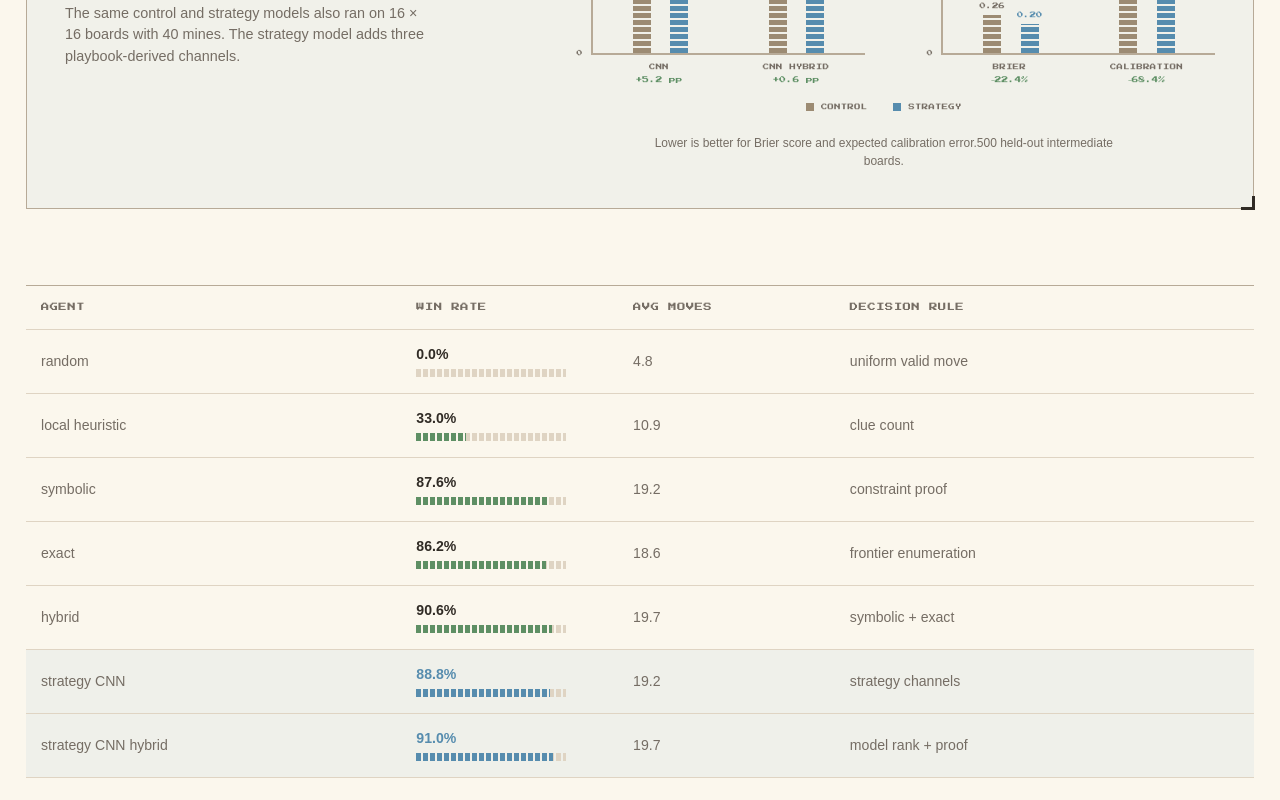
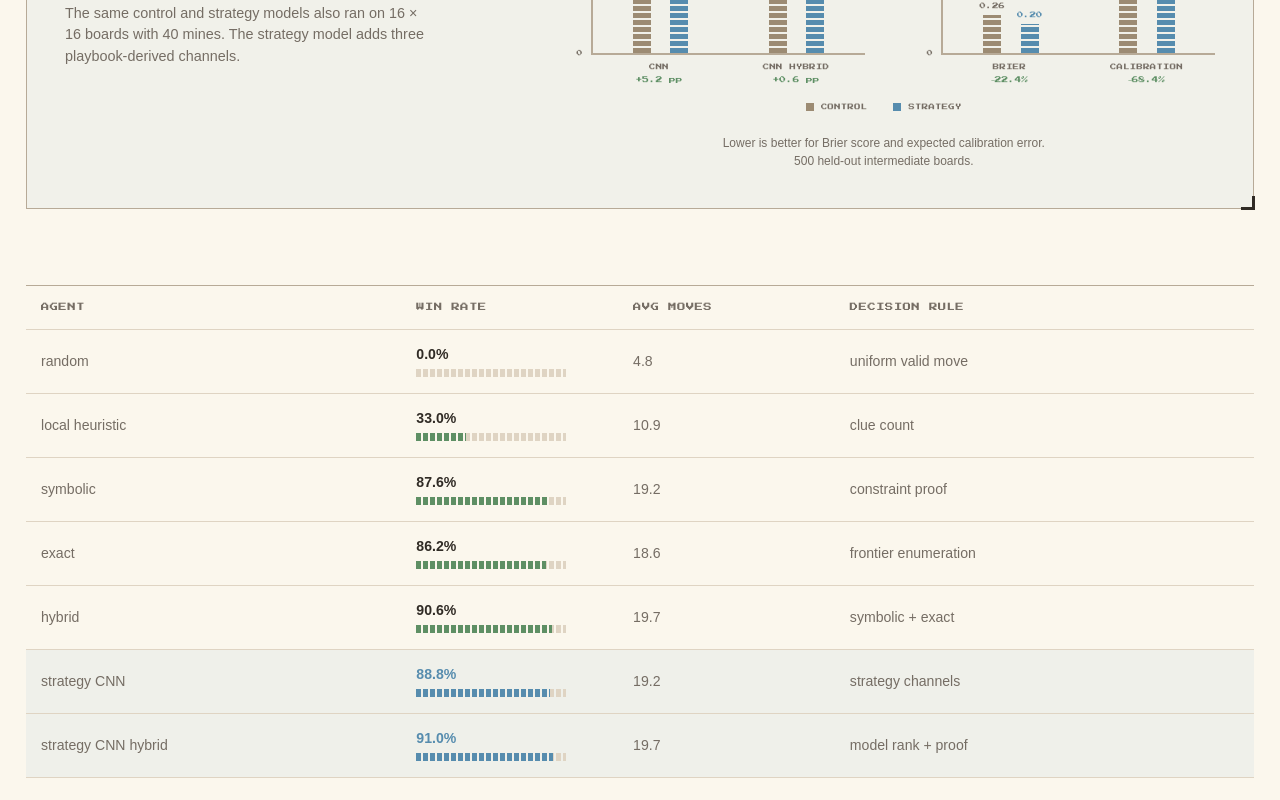
Before and after one commit to shlokrj/sweeper, a Next.js app in the folder web/: page /benchmarks in a window 1280 px wide. Shown: the part 829-1629 px from the top of the page. Built offline with nearby package versions, Linux system fonts and the light colour scheme; a web font is replaced by a local one.

Commit message:
style(benchmarks): stack sample count

```diff
--- a/web/app/globals.css
+++ b/web/app/globals.css
@@ -223,7 +223,7 @@ button { font: inherit; }
 .figure-legend i { width: 8px; height: 8px; }
 .key-control { background: #9c8b73; }
 .key-strategy { background: var(--blue-deep); }
-.strategy-method { grid-column: 1 / -1; justify-self: center; max-width: 500px; margin: 6px 0 0; color: var(--muted); font-size: 0.75rem; line-height: 1.45; text-align: center; }
+.strategy-method { grid-column: 1 / -1; justify-self: center; max-width: 500px; margin: 6px 0 0; color: var(--muted); font-size: 0.75rem; line-height: 1.45; text-align: center; }.strategy-method span { display: block; }
 .benchmark-table-wrap { margin-top: 76px; }.benchmark-table { border-top: 1px solid var(--line-dark); }.benchmark-row { display: grid; grid-template-columns: 1.25fr 0.7fr 0.7fr 1.35fr; gap: 15px; align-items: center; min-height: 64px; padding: 13px 15px; border-bottom: 1px solid var(--line); color: var(--muted); font-size: 0.88rem; animation: rise 420ms ease backwards; animation-delay: var(--row-delay, 0ms); }.benchmark-row strong { color: var(--ink); font-weight: 600; }.benchmark-head { min-height: 44px; color: var(--muted); font-family: var(--font-pixel); font-size: 0.52rem; text-transform: uppercase; letter-spacing: 0.06em; }.benchmark-model { background: rgba(132, 179, 207, 0.1); }.benchmark-model strong { color: var(--blue-deep); }
 .benchmark-row:not(.benchmark-head) { transition: background 150ms ease, box-shadow 150ms steps(2, end), transform 150ms steps(2, end); }
 .benchmark-row:not(.benchmark-head):hover { background: #f6efe2; box-shadow: inset 4px 0 0 var(--green-deep); transform: translateX(6px); }
```
